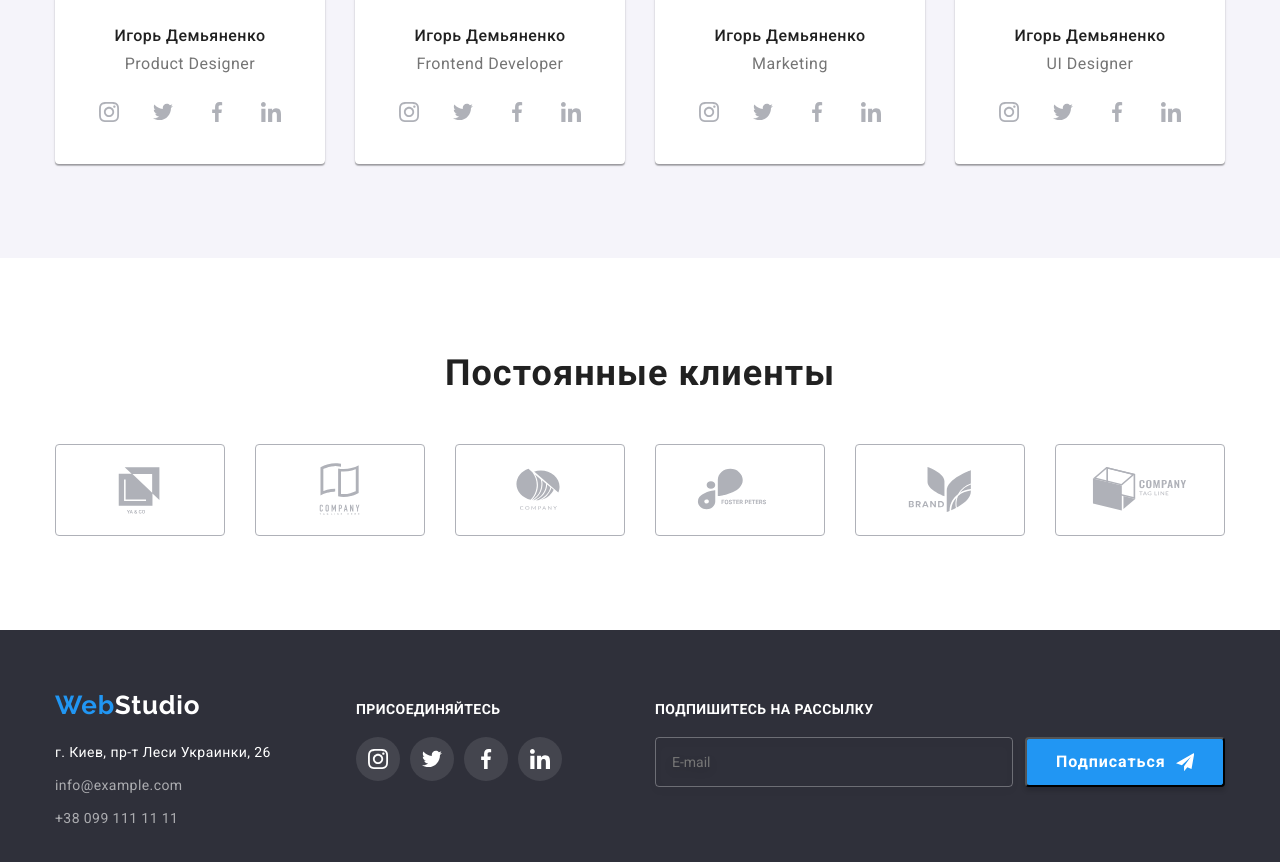
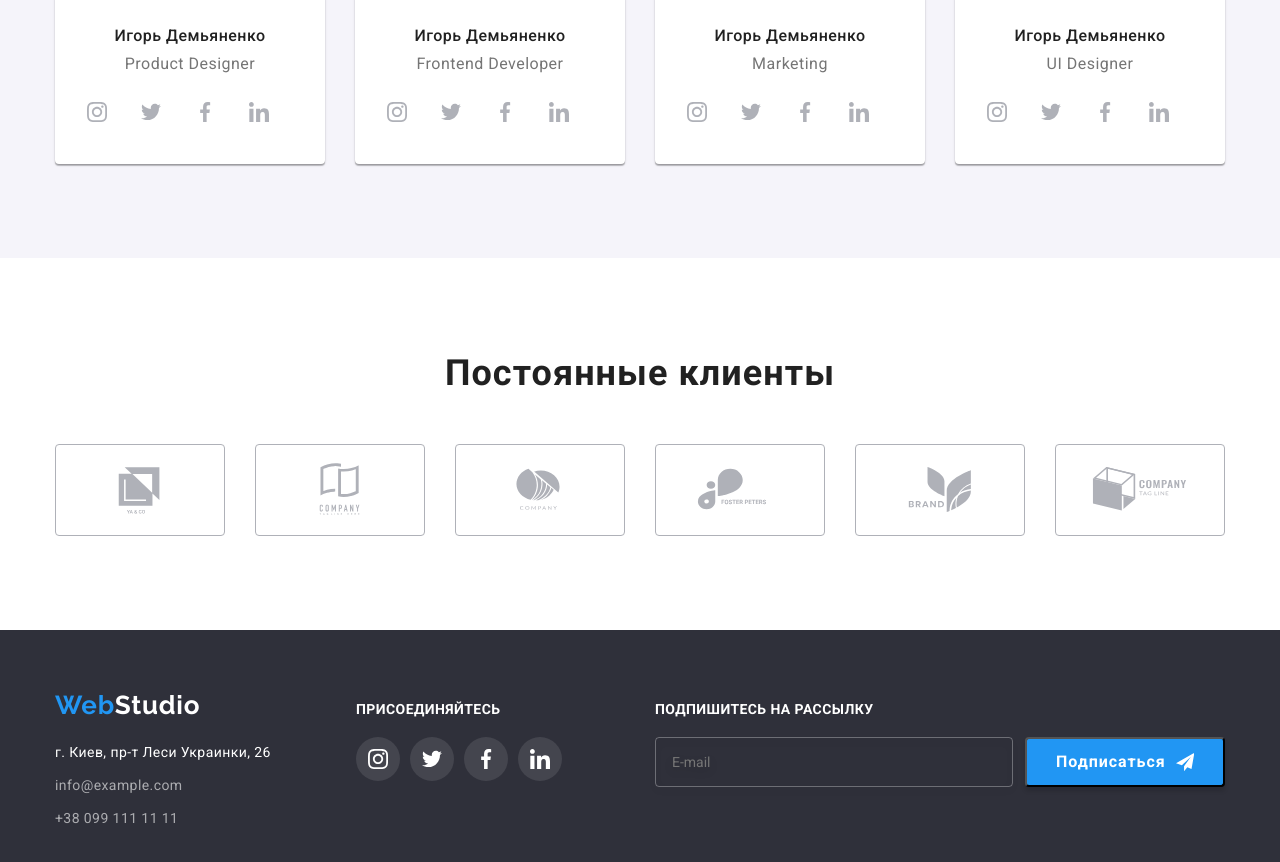
Before and after one commit to olynka/-6-, a plain HTML site: page index.html in a window 1280 px wide. Shown: the part 2046-2908 px from the top of the page. Drawn offline with nearby package versions, Linux system fonts and the light colour scheme.

Commit message:
виправлення помилок

```diff
--- a/css/styles.css
+++ b/css/styles.css
@@ -969,7 +969,7 @@ margin-bottom: 4px;
 color: #757575;
 }
 .input-name{
-  margin-bottom: 28px;
+  margin-bottom: 10px;
 }
 .textarea-imput{
 width: 448px;
@@ -990,6 +990,7 @@ resize: none;}
   left: 12px;
 top: 50%;
 transform: translateY(-50%);
+fill:var(--predominant-titl-color);
 }
 .modal-input:focus,
 .modal-input:hover
@@ -1016,6 +1017,7 @@ fill: var(--hover-kolor);
 .modal-input{
 cursor: pointer;
 outline: transparent;
+
 }
 .modal-check-text{
   font-weight: 400;
--- a/index.html
+++ b/index.html
@@ -146,28 +146,28 @@
         <ul class="team-list-soc list">
       <li class="team-item-soc">
           <a class="team-link-soc" href="">
-              <svg class="team-cos-icon" weight="20" height="20">
+              <svg class="team-cos-icon" width="20" height="20">
                      <use href="./images/symbol-defs.svg#icon-instagram-2"></use>
              </svg>
           </a>
       </li>
       <li class="team-item-soc">
           <a class="team-link-soc" href="">
-              <svg class="team-cos-icon" weight="20" height="20">
+              <svg class="team-cos-icon" width="20" height="20">
                    <use href="./images/symbol-defs.svg#icon-twitter-1"></use>
                </svg>
           </a>
         </li>
        <li class="team-item-soc">
            <a class="team-link-soc" href="">
-               <svg class="team-cos-icon" weight="20" height="20">
+               <svg class="team-cos-icon" width="20" height="20">
                     <use href="./images/symbol-defs.svg#icon-facebook-1"></use>
                </svg>
            </a>
         </li>
         <li class="team-item-soc">
             <a class="team-link-soc" href="">
-                <svg class="team-cos-icon" weight="20" height="20">
+                <svg class="team-cos-icon" width="20" height="20">
                     <use href="./images/symbol-defs.svg#icon-linkedin-1"></use>
                 </svg>
             </a>
@@ -185,28 +185,28 @@
 
          <li class="team-item-soc">
            <a class="team-link-soc" href="">
-            <svg class="team-cos-icon" weight="20" height="20">
+            <svg class="team-cos-icon" width="20" height="20">
                 <use href="./images/symbol-defs.svg#icon-instagram-2"></use>
              </svg>
             </a>
         </li>
         <li class="team-item-soc">
             <a class="team-link-soc" href="">
-                <svg class="team-cos-icon" weight="20" height="20">
+                <svg class="team-cos-icon" width="20" height="20">
                     <use href="./images/symbol-defs.svg#icon-twitter-1"></use>
                 </svg>
             </a>
          </li>
             <li class="team-item-soc">
                 <a class="team-link-soc" href="">
-                    <svg class="team-cos-icon" weight="20" height="20">
+                    <svg class="team-cos-icon" width="20" height="20">
                         <use href="./images/symbol-defs.svg#icon-facebook-1"></use>
                     </svg>
                 </a>
             </li>
                 <li class="team-item-soc">
                     <a class="team-link-soc" href="">
-                        <svg class="team-cos-icon" weight="20" height="20">
+                        <svg class="team-cos-icon" width="20" height="20">
                             <use href="./images/symbol-defs.svg#icon-linkedin-1"></use>
                         </svg>
                     </a>
@@ -225,28 +225,28 @@
        <ul class="team-list-soc list">
           <li class="team-item-soc">
             <a class="team-link-soc" href="">
-                <svg class="team-cos-icon" weight="20" height="20">
+                <svg class="team-cos-icon" width="20" height="20">
                        <use href="./images/symbol-defs.svg#icon-instagram-2"></use>
                </svg>
             </a>
          </li>
        <li class="team-item-soc">
         <a class="team-link-soc" href="">
-            <svg class="team-cos-icon" weight="20" height="20">
+            <svg class="team-cos-icon" width="20" height="20">
                 <use href="./images/symbol-defs.svg#icon-twitter-1"></use>
             </svg>
         </a>
         </li>
         <li class="team-item-soc">
             <a class="team-link-soc" href="">
-                <svg class="team-cos-icon" weight="20" height="20">
+                <svg class="team-cos-icon" width="20" height="20">
                     <use href="./images/symbol-defs.svg#icon-facebook-1"></use>
                 </svg>
             </a>
         </li>
         <li class="team-item-soc">
                 <a class="team-link-soc" href="">
-                    <svg class="team-cos-icon" weight="20" height="20">
+                    <svg class="team-cos-icon" width="20" height="20">
                         <use href="./images/symbol-defs.svg#icon-linkedin-1"></use>
                     </svg>
                 </a>
@@ -266,28 +266,28 @@
 
       <li class="team-item-soc">
             <a class="team-link-soc" href="">
-                <svg class="team-cos-icon" weight="20" height="20">
+                <svg class="team-cos-icon" width="20" height="20">
                   <use href="./images/symbol-defs.svg#icon-instagram-2"></use>
                </svg>
             </a>
       </li>
     <li class="team-item-soc">
             <a class="team-link-soc" href="">
-                <svg class="team-cos-icon" weight="20" height="20">
+                <svg class="team-cos-icon" width="20" height="20">
                     <use href="./images/symbol-defs.svg#icon-twitter-1"></use>
                 </svg>
             </a>
       </li>
      <li class="team-item-soc">
          <a class="team-link-soc" href="">
-              <svg class="team-cos-icon" weight="20" height="20">
+              <svg class="team-cos-icon" width="20" height="20">
                     <use href="./images/symbol-defs.svg#icon-facebook-1"></use>
             </svg>
           </a>
       </li>
         <li class="team-item-soc">
            <a class="team-link-soc" href="">
-                <svg class="team-cos-icon" weight="20" height="20">
+                <svg class="team-cos-icon" width="20" height="20">
                       <use href="./images/symbol-defs.svg#icon-linkedin-1"></use>
                 </svg>
             </a>
@@ -382,14 +382,14 @@
             <h2 class="footer-addition-title">присоединяйтесь</h2>
             <ul class="footer-list-cos list">
                 <li class="footer-addition-item"><a class="footer-link-cos"  href="">
-                    <svg class="team-cos-icon" weight="20" height="20">
+                    <svg class="team-cos-icon" width="20" height="20">
                        <use href="./images/symbol-defs.svg#icon-instagram-2"></use>
                </svg>
 
                 </a>
                 </li>
                 <li class="footer-addition-item"><a class="footer-link-cos"  href="">
-                    <svg class="team-cos-icon" weight="20" height="20px">
+                    <svg class="team-cos-icon" width="20" height="20px">
                        <use href="./images/symbol-defs.svg#icon-twitter-1"></use>
                </svg>
 
@@ -397,7 +397,7 @@
                 </li>
 
                 <li class="footer-addition-item"><a class="footer-link-cos"  href="">
-                    <svg class="team-cos-icon" weight="20" height="20">
+                    <svg class="team-cos-icon" width="20" height="20">
                        <use href="./images/symbol-defs.svg#icon-facebook-1"></use>
                </svg>
 
@@ -405,7 +405,7 @@
                 </li>
 
                 <li class="footer-addition-item"><a class="footer-link-cos"  href="">
-                    <svg class="team-cos-icon" weight="20" height="20">
+                    <svg class="team-cos-icon" width="20" height="20">
                        <use href="./images/symbol-defs.svg#icon-linkedin-1"></use>
                </svg>
 
@@ -442,7 +442,7 @@
                         name="user-name"
                         class="modal-input"
                         id="backgdrop-name">
-                        <svg class="modal-svg-name"   width="18"height="18">
+                        <svg class="modal-svg-name"   width="18" height="18">
                             <use  href="./images/symbol-defs.svg#icon-person-black-18dp-1" ></use>
                        </svg>
                     </div>
@@ -454,7 +454,7 @@
                          name="user-tell"
                         class="modal-input"
                         id="backgdrop-tell" required>
-                        <svg class="modal-svg-name"   width="18"height="18">
+                        <svg class="modal-svg-name"   width="18" height="18">
                             <use  href="./images/symbol-defs.svg#icon-phone-black-18dp-1" ></use>
                        </svg>
                         </div>
@@ -462,19 +462,19 @@
                         <div class="input-name">
                         <label class="backgdrop-name" for="backgdrop-mail">Почта</label>
                         <div class="modal-icon-name">
-                        <input type="mail"
+                        <input type="text"
                         name="user-mail"
                         class="modal-input"
                         id="backgdrop-mail">
 
-                        <svg class="modal-svg-name"   width="18"height="18">
+                        <svg class="modal-svg-name"   width="18" height="18">
                             <use  href="./images/symbol-defs.svg#icon-Vector" ></use>
                        </svg>
                         </div>
                     </div>
                         <div class="input-name">
                         <label class="backgdrop-name" for="backgdrop-comment">Комментарий</label>
-                        <textarea type="text"
+                        <textarea
                         placeholder="Введите текст"
                         name="user-comments"
                         class="textarea-imput"
```
